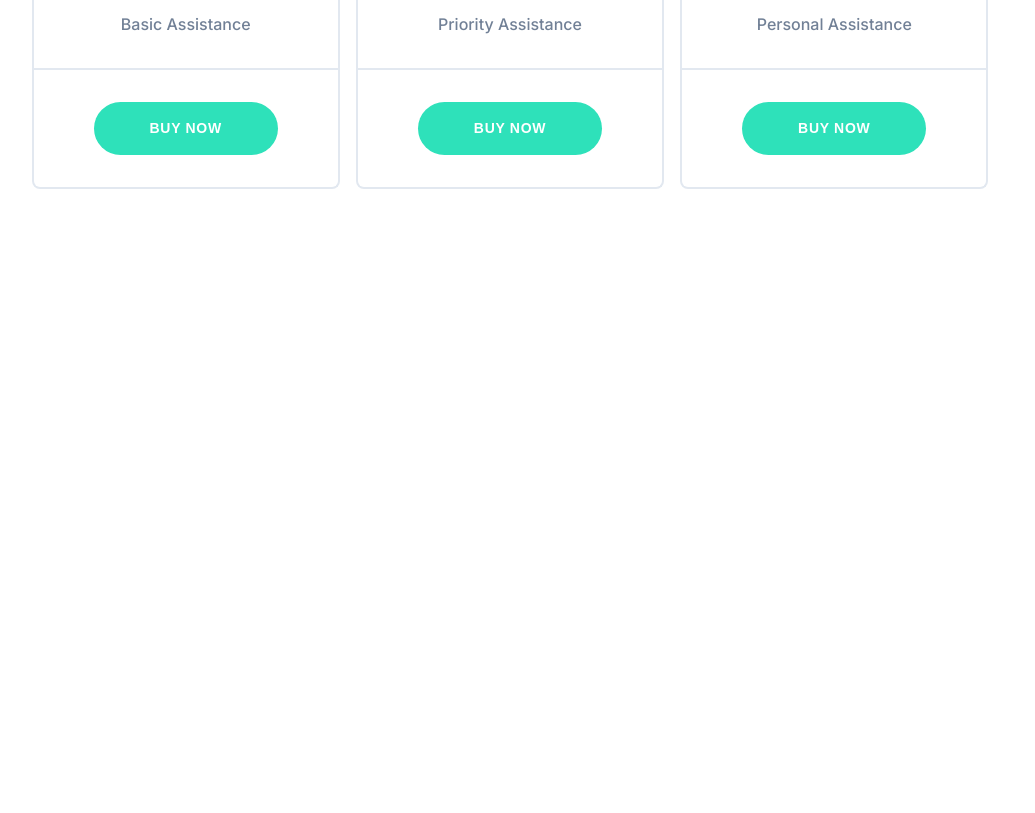
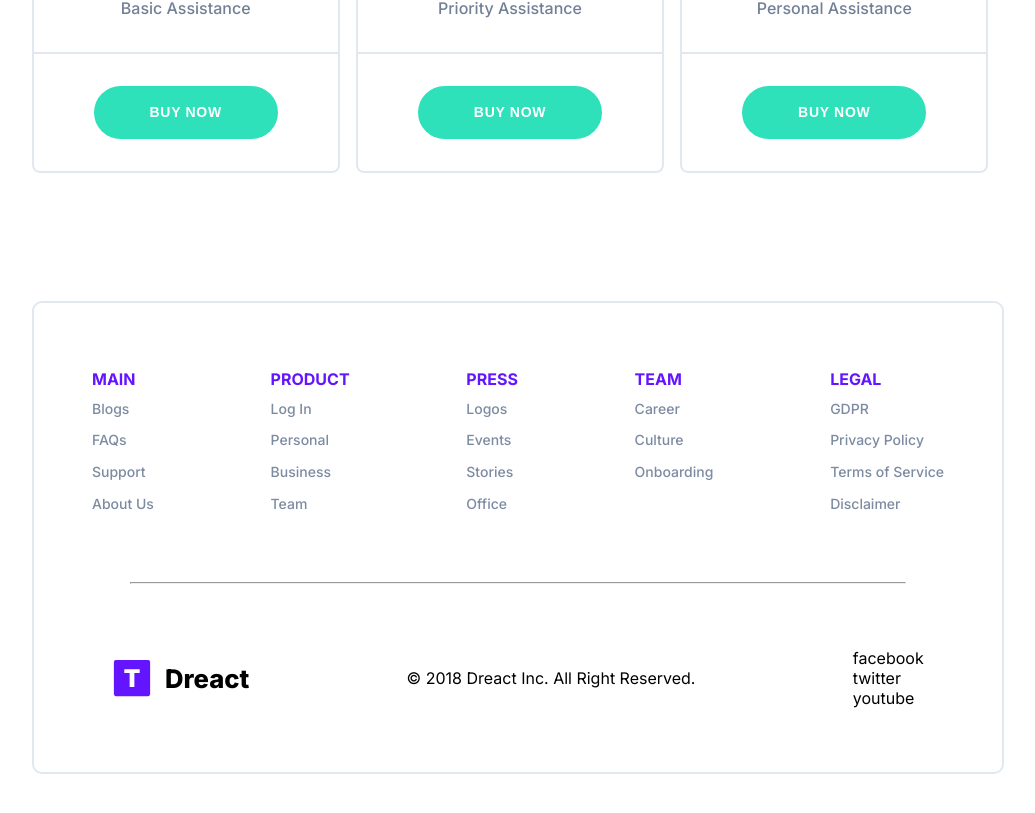
Before and after one commit to DheerajSharma404/REACT_TEMPLATE_CLONE, a React (Vite) app: page / in a window 1280 px wide. Shown: the part 4775-5588 px from the top of the page, without its empty margins (122-1157 px from the left). Before the commit the page ends 5028 px from the top, so only its background shows below. Built offline with nearby package versions, Linux system fonts and the light colour scheme.

Commit message:
Created Footer Section.

```diff
--- a/src/App.jsx
+++ b/src/App.jsx
@@ -4,6 +4,7 @@ import Hero from "./Hero/Hero";
 import Feature from "./Feature/Feature";
 import Work from "./Work/Work";
 import Pricing from "./Pricing/Pricing";
+import Footer from "./Footer/Footer";
 //Styes
 import "./App.css";
 
@@ -15,6 +16,7 @@ function App() {
       <Feature />
       <Work />
       <Pricing />
+      <Footer />
     </div>
   );
 }
--- /dev/null
+++ b/src/Footer/Footer.css
@@ -0,0 +1,46 @@
+.footer {
+  margin-block: 4em;
+}
+
+.footer_container {
+  width: 100%;
+  max-width: 80%;
+  margin: 0 auto;
+  border: 2px solid #e2e8f0;
+  border-radius: 10px;
+}
+.footer__menu {
+  display: flex;
+  flex-wrap: wrap;
+  align-items: flex-start;
+  justify-content: space-around;
+  padding-block: 4em;
+}
+.footer__seperator {
+  max-width: 80%;
+  margin: 0 auto 4em;
+}
+.col {
+  display: flex;
+  flex-direction: column;
+}
+.footer__end {
+  display: flex;
+  align-items: center;
+  justify-content: space-around;
+  padding-bottom: 4em;
+}
+.footer__title {
+  font-size: 1rem;
+  font-weight: 700;
+  line-height: 24px;
+  color: #6415ff;
+}
+.footer__subtext {
+  font-size: 0.875rem;
+  font-weight: 500;
+  line-height: 21px;
+  color: #7c8ba1;
+  margin-top: 0.5em;
+  padding: 0 0 0.28em 0;
+}
--- /dev/null
+++ b/src/Footer/Footer.jsx
@@ -0,0 +1,71 @@
+import Reat from "react";
+
+//Styles
+import "./Footer.css";
+
+const Footer = () => {
+  return (
+    <footer className='footer'>
+      <div className='footer_container'>
+        <div className='footer__menu'>
+          <div className='col'>
+            <span className='footer__title'>MAIN</span>
+            <span className='footer__subtext'>Blogs</span>
+            <span className='footer__subtext'>FAQs</span>
+            <span className='footer__subtext'>Support</span>
+            <span className='footer__subtext'>About Us</span>
+          </div>
+          <div className='col'>
+            <span className='footer__title'>PRODUCT</span>
+            <span className='footer__subtext'>Log In</span>
+            <span className='footer__subtext'>Personal</span>
+            <span className='footer__subtext'>Business</span>
+            <span className='footer__subtext'>Team</span>
+          </div>
+          <div className='col'>
+            <span className='footer__title'>PRESS</span>
+            <span className='footer__subtext'>Logos</span>
+            <span className='footer__subtext'>Events</span>
+            <span className='footer__subtext'>Stories</span>
+            <span className='footer__subtext'>Office</span>
+          </div>
+          <div className='col'>
+            <span className='footer__title'>TEAM</span>
+            <span className='footer__subtext'>Career</span>
+            <span className='footer__subtext'>Culture</span>
+            <span className='footer__subtext'>Onboarding</span>
+          </div>
+          <div className='col'>
+            <span className='footer__title'>LEGAL</span>
+            <span className='footer__subtext'>GDPR</span>
+            <span className='footer__subtext'>Privacy Policy</span>
+            <span className='footer__subtext'>Terms of Service</span>
+            <span className='footer__subtext'>Disclaimer</span>
+          </div>
+        </div>
+        <div className='footer__seperator'>
+          <hr />
+        </div>
+        <div className='footer__end'>
+          <figure className='nav__logo__container'>
+            <img
+              src='./src/assets/logo.2c489fc453a1783cbadacf914efa3df6.svg'
+              className='nav__logo'
+              alt='logo'
+            />
+            <span className='nav__logo--text'>Dreact</span>
+          </figure>
+          <p className='copyrightText'>
+            &copy; 2018 Dreact Inc. All Right Reserved.
+          </p>
+          <div className='footer__icongroup'>
+            <p>facebook</p>
+            <p>twitter</p>
+            <p>youtube</p>
+          </div>
+        </div>
+      </div>
+    </footer>
+  );
+};
+export default Footer;
--- a/src/Pricing/Pricing.css
+++ b/src/Pricing/Pricing.css
@@ -43,7 +43,7 @@
   line-height: 78px;
   text-align: center;
   color: #1a202c;
-  margin: 0.25em 0 0.25em 0;
+  margin: 0.25rem 0 0.25rem 0;
 }
 .duration {
   font-size: 1rem;
```
